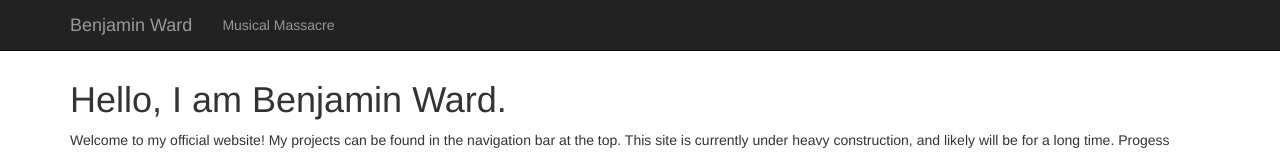
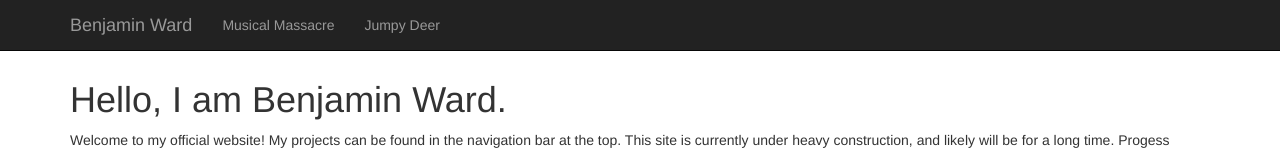
Before and after one commit to benmward/oldbenmwardcom, a plain HTML site: page index.html in a window 1280 px wide. Shown: the top 152 px of the page. Drawn offline with Linux system fonts and the light colour scheme.

Commit message:
added jumpy deer on google play

```diff
--- a/index.html
+++ b/index.html
@@ -38,6 +38,7 @@
             <div class="collapse navbar-collapse navbar-ex1-collapse">
                 <ul class="nav navbar-nav">
 					<li><a href="musmass.html">Musical Massacre</a>
+					<li><a href="https://play.google.com/store/apps/details?id=com.BenjaminWardandNathanLaPierre.JumpyDeer&hl=en">Jumpy Deer</a>
                 </ul>
             </div>
             <!-- /.navbar-collapse -->
```
Also changed, not shown: musmass.html (+1 -0 lines).
